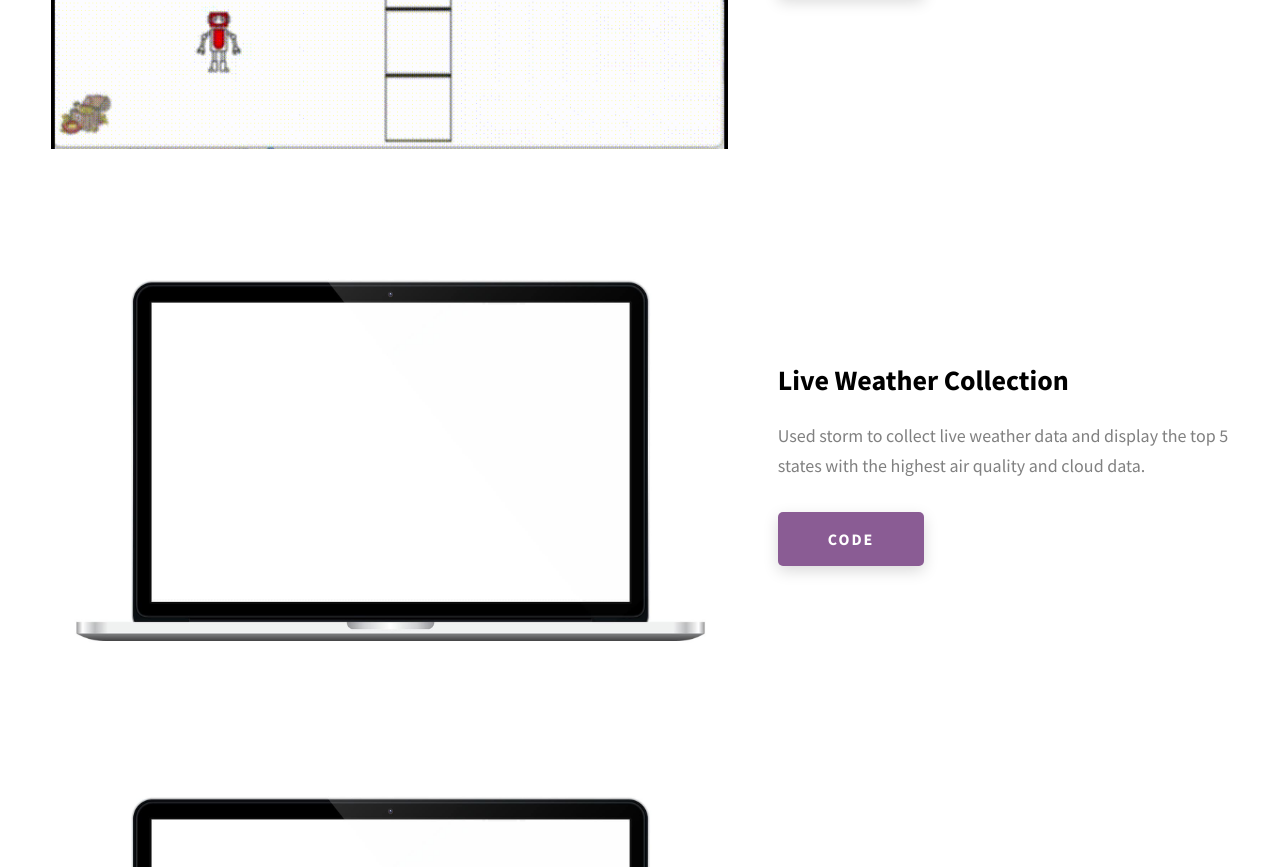
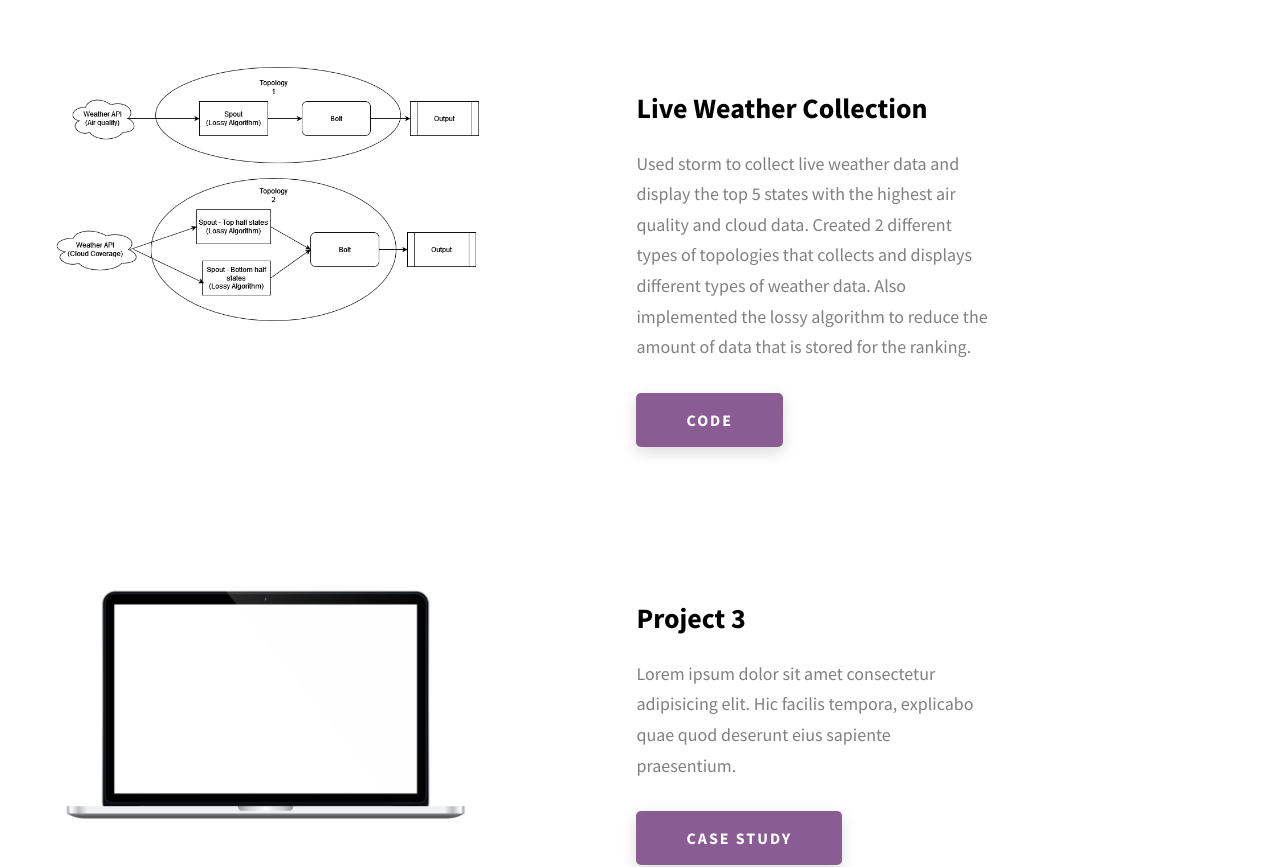
Before and after one commit to swagataLA/swagataLA.github.io, a website: page index.html in a window 1280 px wide. Shown: the part 2619-3486 px from the top of the page. Drawn offline with Linux system fonts and the light colour scheme.

Commit message:
Updates on the storm project information

```diff
--- a/css/style.css
+++ b/css/style.css
@@ -277,6 +277,7 @@ textarea {
 
 .projects__row {
   display: grid;
+  width: 80%;
   grid-template-columns: 1.5fr 1fr;
   grid-gap: 5rem;
   margin-bottom: 11rem; }
@@ -293,7 +294,7 @@ textarea {
   .projects__row-img-cont {
     overflow: hidden; }
   .projects__row-img {
-    width: 100%;
+    width: 80%;
     display: block;
     object-fit: cover; }
   .projects__row-content {
--- a/index.html
+++ b/index.html
@@ -217,7 +217,7 @@
           <div class="projects__row">
             <div class="projects__row-img-cont">
               <img
-                src="./assets/jpeg/project-mockup-example.jpeg"
+                src="./assets/png/StormProject.drawio.png"
                 alt="Software Screenshot"
                 class="projects__row-img"
                 loading="lazy"
@@ -226,10 +226,10 @@
             <div class="projects__row-content">
               <h3 class="projects__row-content-title">Live Weather Collection</h3>
               <p class="projects__row-content-desc">
-                Used storm to collect live weather data and display the top 5 states with the highest air quality and cloud data.
+                Used storm to collect live weather data and display the top 5 states with the highest air quality and cloud data. Created 2 different types of topologies that collects and displays different types of weather data. Also implemented the lossy algorithm to reduce the amount of data that is stored for the ranking.
               </p>
               <a
-                href=".https://github.com/swagataLA/weather-collection"
+                href="https://github.com/swagataLA/weather-collection"
                 class="btn btn--med btn--theme dynamicBgClr"
                 target="_blank"
                 >Code</a
```
Also changed, not shown: assets/png/StormProject.drawio.png (added).
